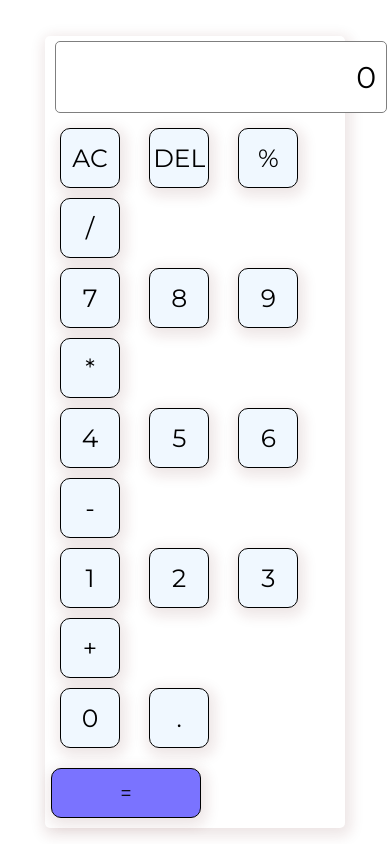
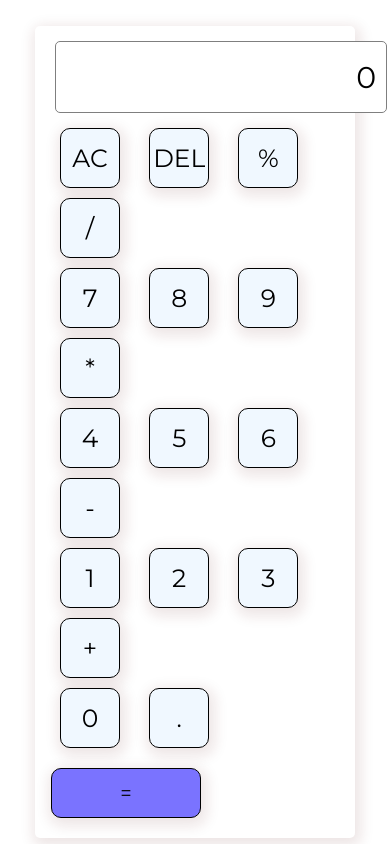
Before and after one commit to MubashirAhmedMemon/calculter, a plain HTML site: page index.html in a window 390 px wide. Drawn offline with Linux system fonts and the light colour scheme; a web font is replaced by a local one.

Commit message:
style.css

```diff
--- a/style.css
+++ b/style.css
@@ -46,7 +46,7 @@
 @media screen and (max-width: 600px) {
    .Calculater {
       width: 300px;
-      padding: 0 !important;
+      padding: 10px !important;
       margin-top: 20px !important;
       border-radius: 5px;
 
```
